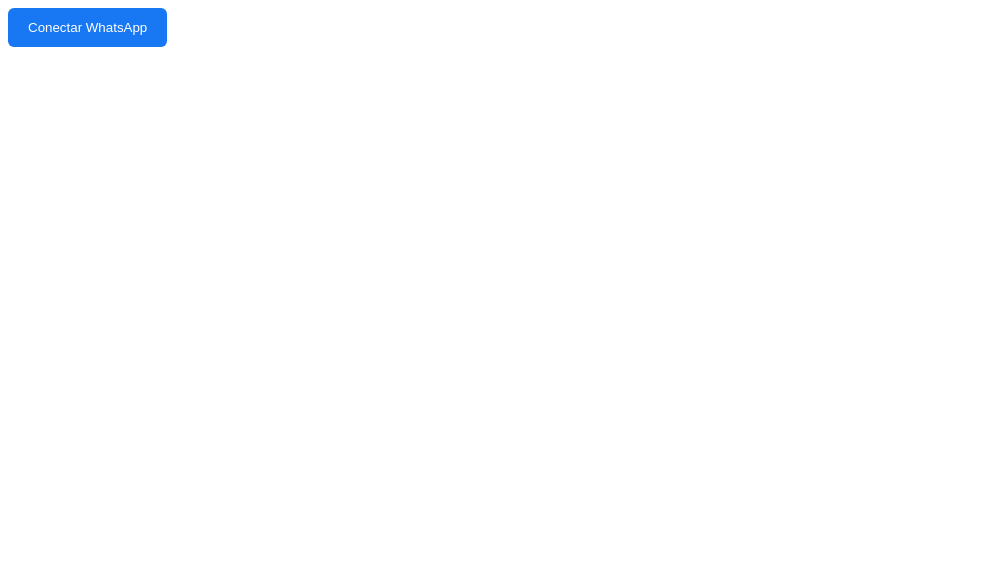
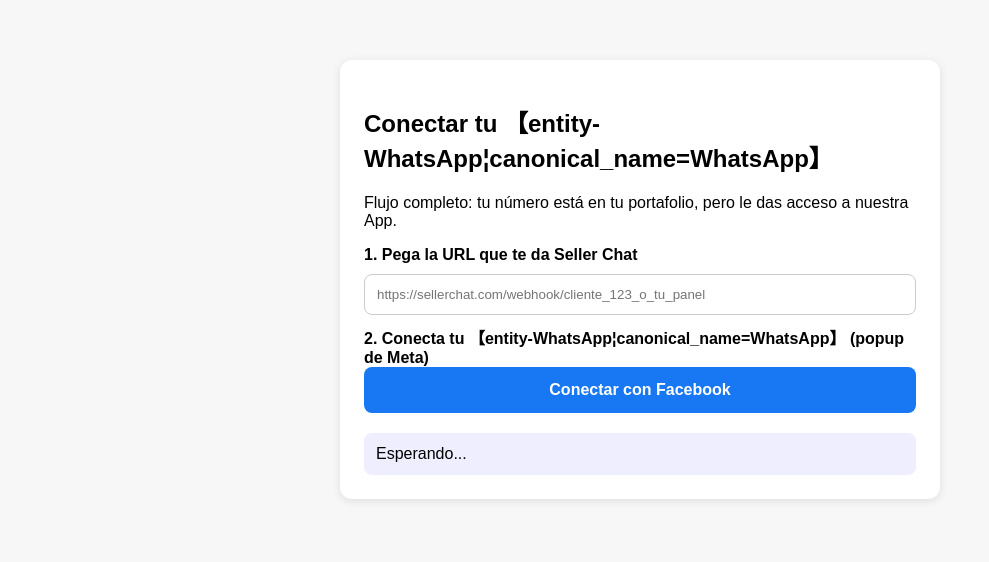
Before and after one commit to templo1923/TechProvider, a website: page index.html in a window 1280 px wide. Shown: the whole page, without its empty margins (0-989 px from the left). Drawn offline with Linux system fonts and the light colour scheme.

Commit message:
Update index.html

```diff
--- a/index.html
+++ b/index.html
@@ -1,33 +1,52 @@
-<button onclick="launchEmbedded()" style="padding:12px 20px; background:#1877F2; color:white; border:0; border-radius:6px;">
-  Conectar WhatsApp
-</button>
+<!DOCTYPE html>
+<html lang="es">
+<head>
+<meta charset="utf-8">
+<meta name="viewport" content="width=device-width, initial-scale=1">
+<title>Conectar 【entity-WhatsApp¦canonical_name=WhatsApp】 a Seller Chat</title>
+<style>
+  body{font-family:sans-serif; max-width:600px; margin:40px auto; padding:20px; background:#f7f7f7}
+  .card{background:white; padding:24px; border-radius:12px; box-shadow:0 2px 10px rgba(0,0,0,.1)}
+  input{width:100%; padding:12px; margin:10px 0; border:1px solid #ccc; border-radius:8px; box-sizing:border-box}
+  button{width:100%; padding:14px; background:#1877F2; color:white; border:0; border-radius:8px; cursor:pointer; font-size:16px; font-weight:bold}
+  button:disabled{background:#ccc}
+  #status{margin-top:20px; padding:12px; border-radius:8px; background:#eef; white-space:pre-wrap; word-break:break-all}
+</style>
+</head>
+<body>
+<div class="card">
+  <h2>Conectar tu 【entity-WhatsApp¦canonical_name=WhatsApp】</h2>
+  <p>Flujo completo: tu número está en tu portafolio, pero le das acceso a nuestra App.</p>
+
+  <label><b>1. Pega la URL que te da Seller Chat</b></label>
+  <input id="url_seller" placeholder="https://sellerchat.com/webhook/cliente_123_o_tu_panel">
+
+  <label><b>2. Conecta tu 【entity-WhatsApp¦canonical_name=WhatsApp】 (popup de Meta)</b></label>
+  <button id="btn" onclick="launchEmbedded()">Conectar con Facebook</button>
+
+  <div id="status">Esperando...</div>
+</div>
 
 <script>
+  const APP_ID = '811281598468466'; // Tu App ID de whatkiamber
+
   window.fbAsyncInit = function() {
-    FB.init({ appId: '811281598468466', autoLogAppEvents: true, xfbml: true, version: 'v20.0' });
+    FB.init({ appId: APP_ID, autoLogAppEvents: true, xfbml: true, version: 'v20.0' });
   };
 
   function launchEmbedded() {
-    const url_seller = document.getElementById('url_seller').value;
+    const url_seller = document.getElementById('url_seller').value.trim();
+    if (!url_seller) { alert('Pega primero la URL de Seller Chat'); return; }
     localStorage.setItem('url_seller', url_seller);
+    document.getElementById('status').innerText = 'Abriendo popup de Meta...';
 
-    FB.login(function(response){
-      console.log(response);
-      if(response.authResponse){
+    FB.login(function(response) {
+      console.log('FB.login response', response);
+      if (response.authResponse) {
         const code = response.authResponse.code;
-        // Aquí ya tienes el code para cambiar por token
-        fetch('/api/exchange', {
-          method: 'POST',
-          headers: {'Content-Type':'application/json'},
-          body: JSON.stringify({ code, url_seller, waba_id: prompt('Pega WABA ID que te dio Meta:'), phone_number_id: prompt('Phone ID:') })
-        }).then(r=>r.json()).then(d=>alert('Mapeado: '+JSON.stringify(d)));
-      }
-    }, {
-      scope: 'business_management,whatsapp_business_management,whatsapp_business_messaging',
-      response_type: 'code',
-      override_default_response_type: true,
-      extras: { feature: 'whatsapp_business_app_onboarding', setup: {} }
-    });
-  }
-</script>
-<script async defer src="https://connect.facebook.net/en_US/sdk.js"></script>
+        document.getElementById('status').innerText = 'Permiso dado, guardando mapeo...';
+
+        // Pedimos los IDs que Meta te acaba de crear / seleccionar
+        // En modo sin CONFIG_ID Meta no siempre los devuelve auto, los pedimos manual 1 vez
+        const waba_id = prompt('Pega tu WABA ID (te lo muestra Meta al final del popup, ej: 123456789):');
+        const phone
```
